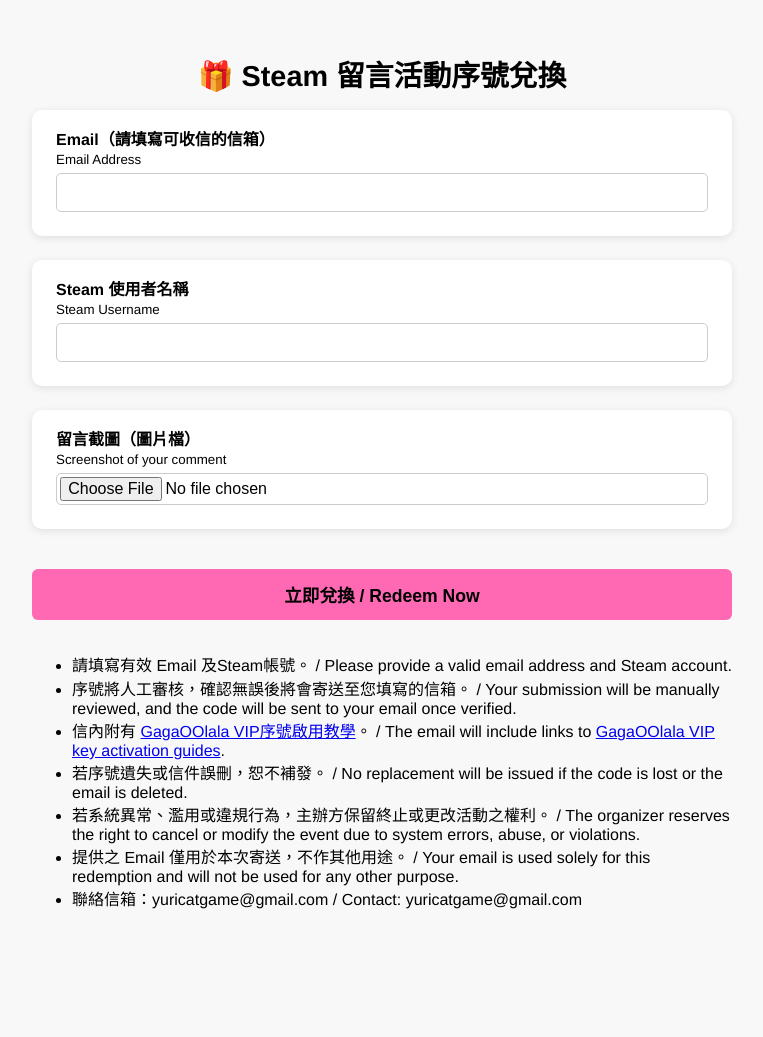
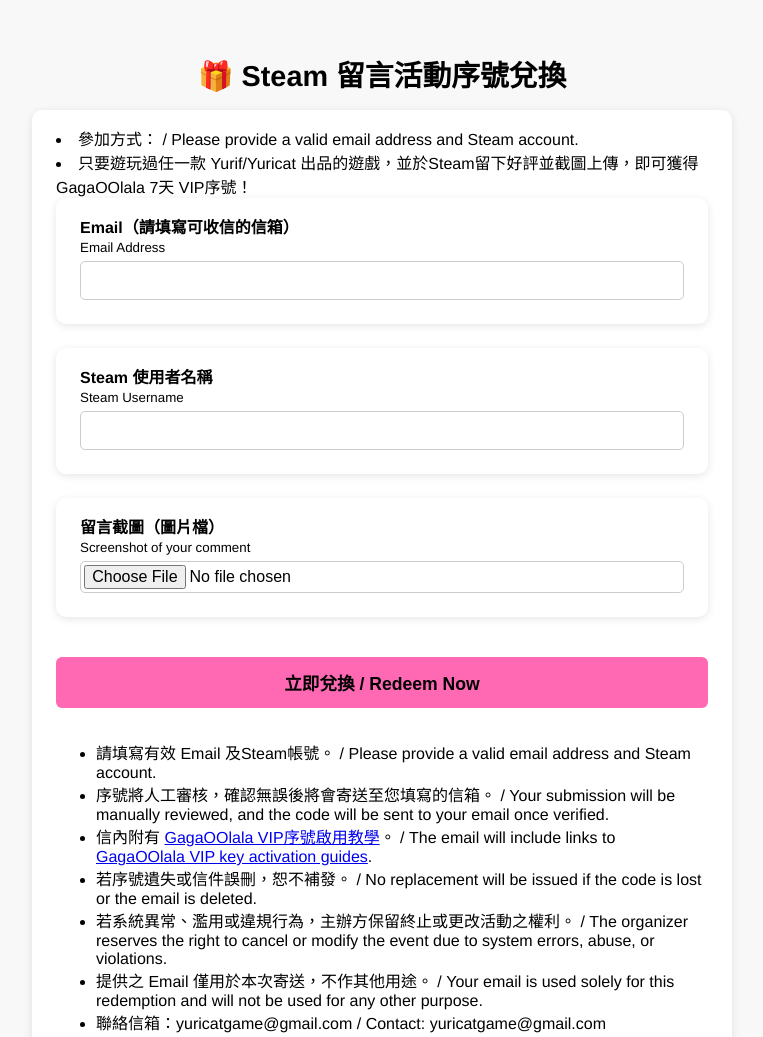
Before and after one commit to yuricatgame/Redeem_VIP, a plain HTML site: page index.html in a window 1280 px wide. Shown: the part 559-1596 px from the top of the page, without its empty margins (258-1021 px from the left). Before the commit the page ends 1517 px from the top, so only its background shows below. Drawn offline with Linux system fonts and the light colour scheme.

Commit message:
Update index.html

```diff
--- a/index.html
+++ b/index.html
@@ -81,6 +81,9 @@
 <body>
   <img class="banner" src="https://i.imgur.com/xG0Qta2.png" alt="活動 Banner" />
   <h1>🎁 Steam 留言活動序號兌換</h1>
+  <div class="form-box">
+     <li>參加方式： / Please provide a valid email address and Steam account.</li>
+     <li>只要遊玩過任一款 Yurif/Yuricat 出品的遊戲，並於Steam留下好評並截圖上傳，即可獲得GagaOOlala 7天 VIP序號！</li>
   <form id="redeemForm">
     <div class="form-box">
       <label>Email（請填寫可收信的信箱）<br><small>Email Address</small></label>
```
